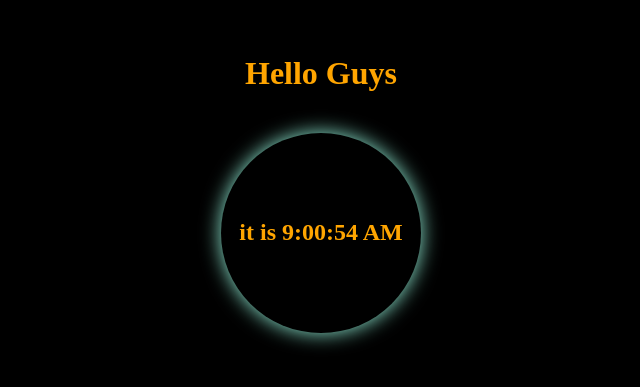
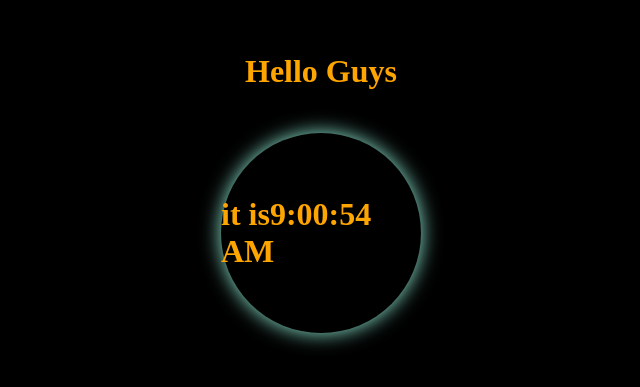
Before and after one commit to bigbug-ir/React, a React (Create React App) app: page / in a window 1280 px wide. Shown: the part 207-594 px from the top of the page, without its empty margins (319-959 px from the left). Built offline with nearby package versions, Linux system fonts and the light colour scheme.

Commit message:
I create a simple timer whit copenent oriented programming  #part10

```diff
--- /dev/null
+++ b/src/App.js
@@ -0,0 +1,15 @@
+import React from 'react';
+import './style.css';
+import Hello from './Hello';
+import Timer from './Timer';
+class App extends React.Component {
+    render(){
+      return(
+        <div className="main">
+          <Hello/>
+          <Timer/>
+        </div>
+      );
+    }
+}
+export default App;
--- /dev/null
+++ b/src/Hello.js
@@ -0,0 +1,10 @@
+import React from 'react';
+
+class Hello extends React.Component {
+  render(){
+    return(
+      <h1>Hello Guys</h1>
+    )
+  }
+}
+export default Hello;
--- /dev/null
+++ b/src/Timer.js
@@ -0,0 +1,22 @@
+import React from 'react';
+
+
+class Timer extends React.Component {
+    constructor(){
+      super();
+      this.state={
+        time:new Date().toLocaleTimeString(),
+      };
+    }
+    render(){
+      setInterval(() =>{
+        this.setState({
+          time:new Date().toLocaleTimeString(),
+        });
+      },1000);
+      return(
+        <h1 className='timer'>it is{this.state.time}</h1>
+      )
+    }
+  }
+  export default Timer;
--- a/src/index.js
+++ b/src/index.js
@@ -1,47 +1,5 @@
 import React from 'react';
 import ReactDOM from 'react-dom';
-import './style.css';
-class Timer extends React.Component {
-  constructor(props) {
-    super();
-    this.state = {
-      time: new Date().toLocaleTimeString(),
-    };
-  }
-  render(){
-    setInterval(() => {
-      this.setState({
-        time: new Date().toLocaleTimeString(),
-      });
-    }, 1000);
-    return(
-      <h2 className="timer">
-        it is {this.state.time}</h2>
-    )
-  }
-}
-class Hello extends React.Component {
-  render(){
-    return(
-      <h1>Hello Guys</h1>
-    )
-  }
-}
-class App extends React.Component {
-  render(){
-    return(
-      <div className="main">
-        <Hello/>
-        <Timer/>
-      </div>
-    );
-  }
-}
+import App from './App';
 
-// let elem = new App();
-// const tick= ()=>{
-  ReactDOM.render(<App/>,document.getElementById('root'));
-// }
-// setInterval(() =>{
-//   tick();
-// }, 1000);
+ReactDOM.render(<App/>,document.getElementById('root'));
```
